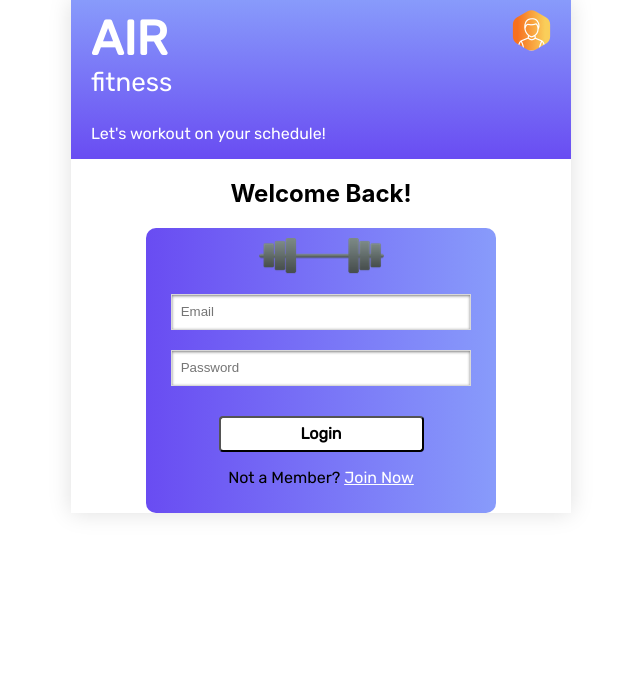
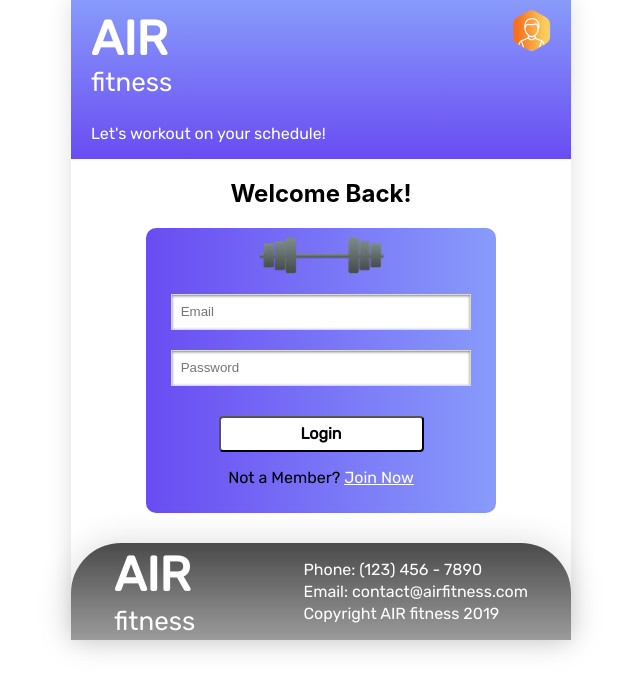
Before and after one commit to air-fitness-bw/frontend, a React (Create React App) app in the folder app/: page /app/login in a window 1280 px wide. Shown: the top 692 px of the page, without its empty margins (319-959 px from the left). Built offline with nearby package versions, Linux system fonts and the light colour scheme.

Commit message:
created and styled footer component

```diff
--- /dev/null
+++ b/app/src/components/Footer.js
@@ -0,0 +1,19 @@
+import React from "react";
+import Logo from "./Logo";
+import "./footer.css";
+
+const Footer = () => {
+  return (
+    <div className="footer-container">
+      <div>
+        <Logo />
+      </div>
+      <div>
+        <p>Phone: (123) 456 - 7890</p>
+        <p>Email: contact@airfitness.com</p>
+        <p>Copyright AIR fitness 2019</p>
+      </div>
+    </div>
+  );
+};
+export default Footer;
--- a/app/src/components/Login.js
+++ b/app/src/components/Login.js
@@ -3,6 +3,7 @@ import barbell from "../images/barbel.png";
 import { Link } from "react-router-dom";
 import "./login.css";
 import Header from "./Header";
+import Footer from "./Footer";
 
 class Login extends React.Component {
   constructor(props) {
@@ -60,6 +61,7 @@ class Login extends React.Component {
             </div>
           </form>
         </div>
+        <Footer />
       </div>
     );
   }
--- /dev/null
+++ b/app/src/components/Logo.js
@@ -0,0 +1,11 @@
+import React from "react";
+
+const Logo = () => {
+  return (
+    <div>
+      <p className="air-logo">AIR</p>
+      <p className="fitness-logo">fitness</p>
+    </div>
+  );
+};
+export default Logo;
--- a/app/src/components/SignUp.js
+++ b/app/src/components/SignUp.js
@@ -2,6 +2,7 @@ import React from "react";
 import Header from "./Header";
 import { Link } from "react-router-dom";
 import "./login.css";
+import Footer from "./Footer";
 
 class SignUp extends React.Component {
   constructor() {
@@ -67,6 +68,7 @@ class SignUp extends React.Component {
             </div>
           </form>
         </div>
+        <Footer />
       </div>
     );
   }
--- /dev/null
+++ b/app/src/components/footer.css
@@ -0,0 +1,16 @@
+.footer-container {
+  margin: 30px 0px;
+  display: flex;
+  justify-content: space-between;
+  align-items: center;
+  padding: 0px 40px;
+  background: linear-gradient(180deg, #4a4a4a 0%, #9b9b9b 100%);
+  box-shadow: 0 0 35px 0 rgba(0, 0, 0, 0.15);
+  font-family: "Rubik", sans-serif;
+  border-top-left-radius: 50px;
+  border-top-right-radius: 50px;
+  color: white;
+}
+.footer-container p {
+  margin: 3px;
+}
```
